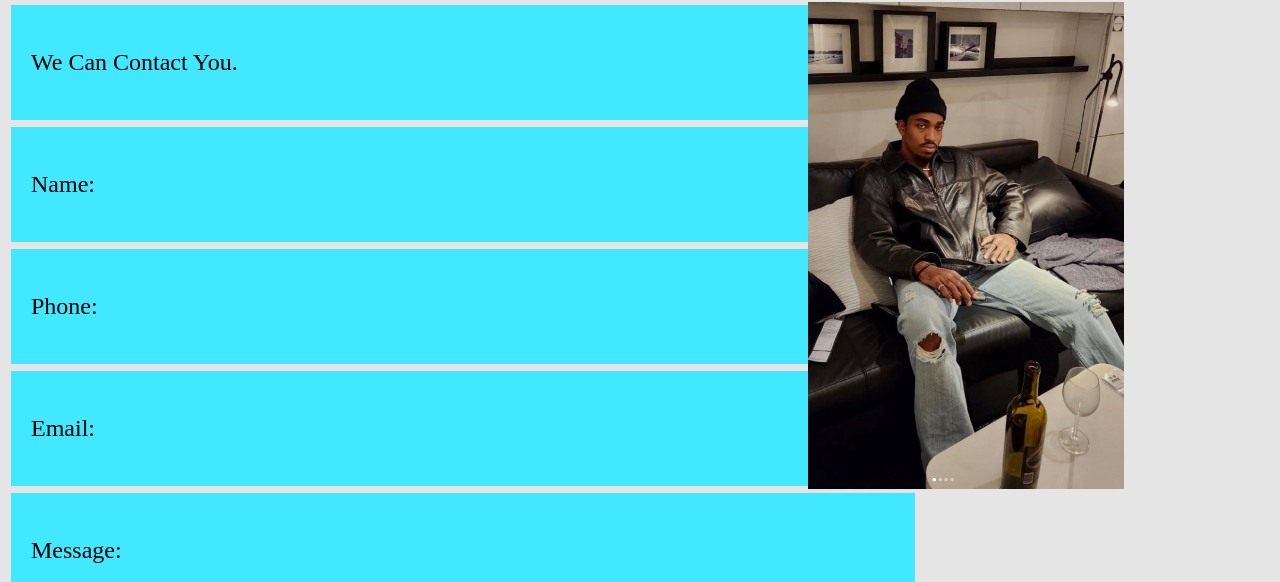
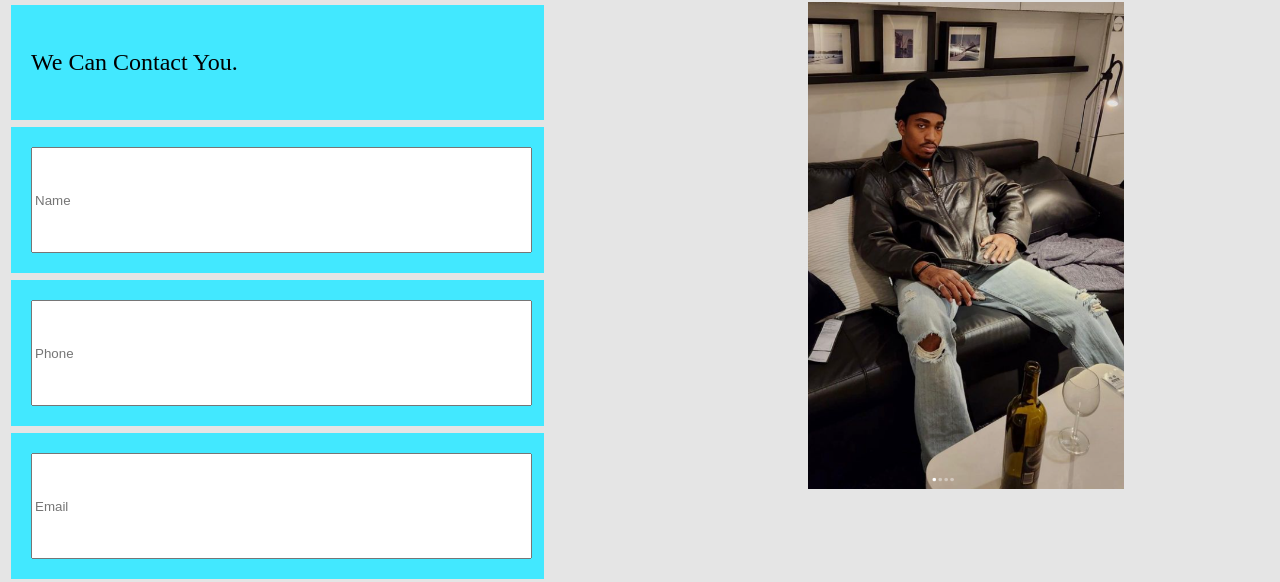
Before and after one commit to alexamico1255/thatboy, a plain HTML site: page Contact_Us.html in a window 1280 px wide. Shown: the part 176-758 px from the top of the page. Drawn offline with Linux system fonts and the light colour scheme.

Commit message:
Add files via upload

```diff
--- a/Contact_Us.html
+++ b/Contact_Us.html
@@ -41,29 +41,29 @@
               <tr>
                 <td>
                   <div class="contact-box">
-                    <p>Name:</p>
-                  </div>
+                    <input type="text" name="name" placeholder="Name">
+                </div>
                 </td>
               </tr>
               <tr>
                 <td>
                   <div class="contact-box">
-                    <p>Phone:</p>
-                  </div>
+                    <input type="text" name="phone" placeholder="Phone">
+                </div>
                 </td>
               </tr>
               <tr>
                 <td>
                   <div class="contact-box">
-                    <p>Email:</p>
-                  </div>
+                    <input type="email" name="email" placeholder="Email">
+                </div>
                 </td>
               </tr>
               <tr>
                 <td>
                   <div class="contact-box">
-                    <p>Message:</p>
-                  </div>
+                    <input type="email" name="Message:" placeholder="Message:">
+                </div>
                 </td>
               </tr>
             </table>
--- a/mystyle.css
+++ b/mystyle.css
@@ -93,12 +93,22 @@ footer {
   padding: 20px;
   color: black;
   margin-bottom: 3px;
-  width: 350%;
+  width: 200%;
 }
 
 .contact-box p {
   color: black;
 }
+
+.contact-box input[type="text"],
+.contact-box input[type="email"],
+.contact-box textarea {
+  width: 100%; /* Adjust the width as needed */
+  height: 100px; /* Adjust the height as needed */
+  resize: none; /* Prevent resizing of textarea */
+}
+
+
 
 main > div.contact-box:nth-child(1) {
   flex-basis: calc(100% - 20px);
```
